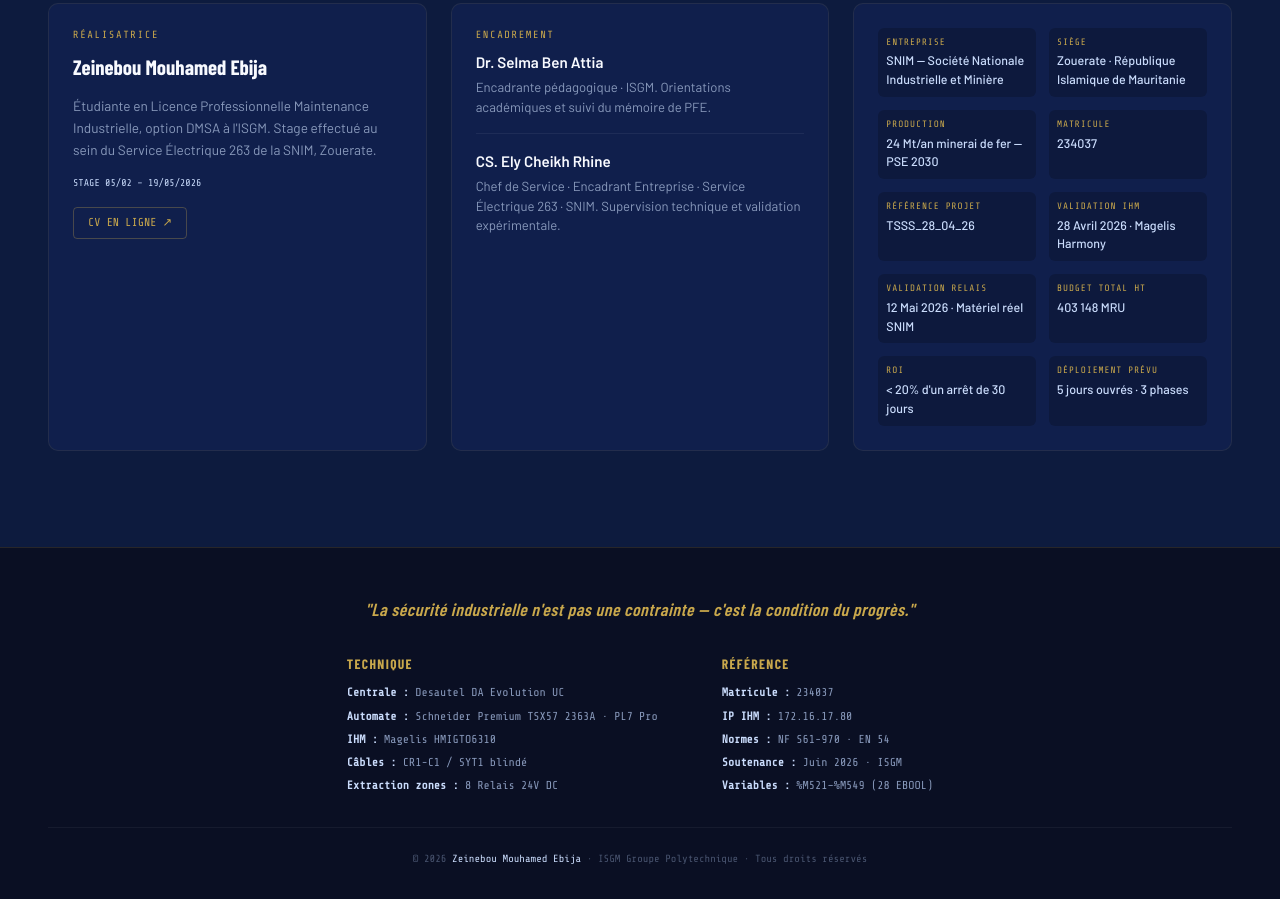
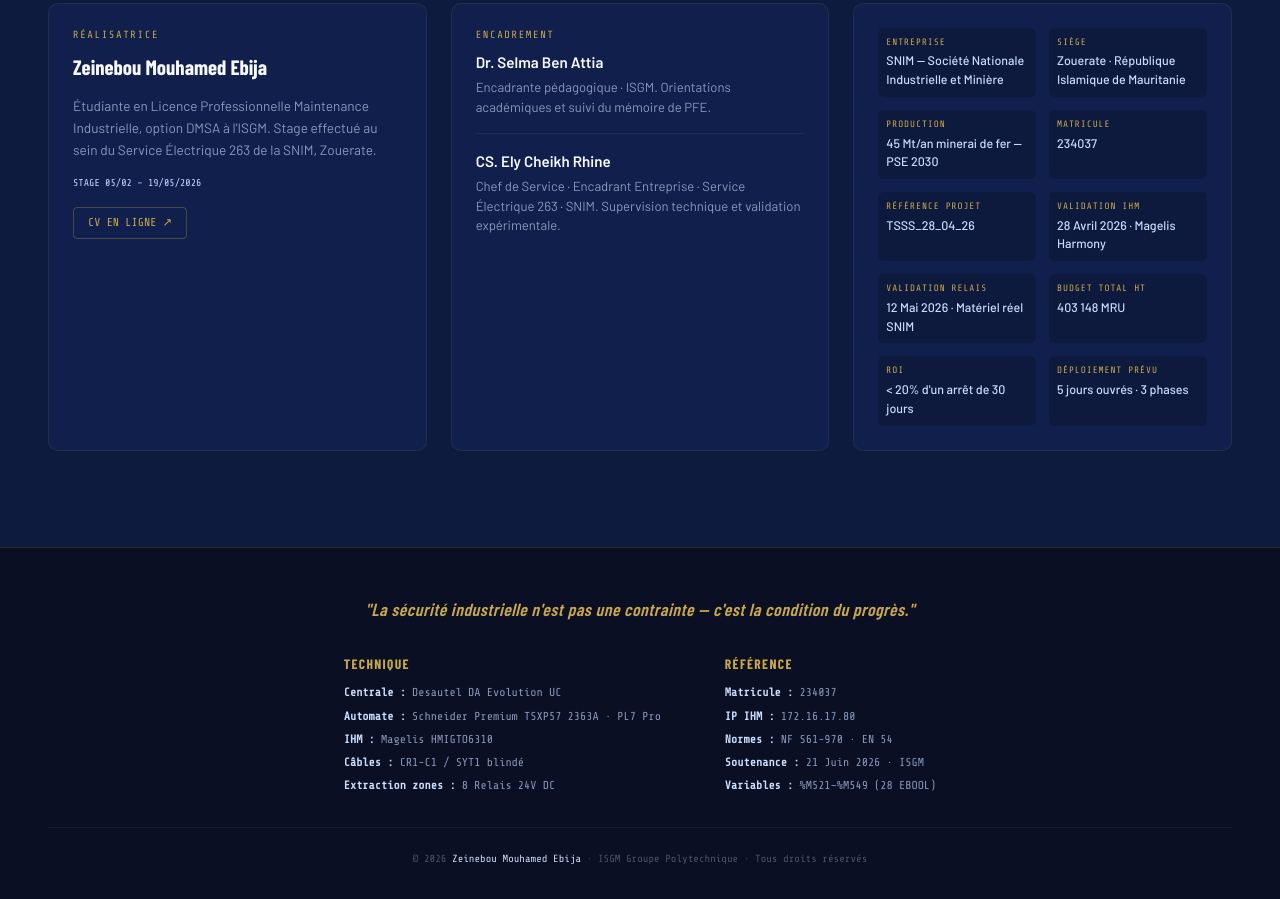
Before and after one commit to Zeynou37/SSI-TSSS-SNIM-37, a plain HTML site: page index.html in a window 1280 px wide. Shown: the part 5268-6167 px from the top of the page. Drawn offline with nearby package versions, Linux system fonts and the light colour scheme; a web font is replaced by a local one.

Commit message:
Update index.html

```diff
--- a/index.html
+++ b/index.html
@@ -396,7 +396,7 @@
       <div class="pcs-grid">
         <div class="pcs-item"><div class="pcs-label">ENTREPRISE</div><div class="pcs-val">SNIM — Société Nationale Industrielle et Minière</div></div>
         <div class="pcs-item"><div class="pcs-label">SIÈGE</div><div class="pcs-val">Zouerate · République Islamique de Mauritanie</div></div>
-        <div class="pcs-item"><div class="pcs-label">PRODUCTION</div><div class="pcs-val">24 Mt/an minerai de fer — PSE 2030</div></div>
+        <div class="pcs-item"><div class="pcs-label">PRODUCTION</div><div class="pcs-val">45 Mt/an minerai de fer — PSE 2030</div></div>
         <div class="pcs-item"><div class="pcs-label">MATRICULE</div><div class="pcs-val">234037</div></div>
         <div class="pcs-item"><div class="pcs-label">RÉFÉRENCE PROJET</div><div class="pcs-val">TSSS_28_04_26</div></div>
         <div class="pcs-item"><div class="pcs-label">VALIDATION IHM</div><div class="pcs-val">28 Avril 2026 · Magelis Harmony</div></div>
@@ -416,7 +416,7 @@
     <div class="footer-col">
       <div class="fc-title">Technique</div>
       <div class="fc-item"><strong>Centrale :</strong> Desautel DA Evolution UC</div>
-      <div class="fc-item"><strong>Automate :</strong> Schneider Premium TSX57 2363A · PL7 Pro</div>
+      <div class="fc-item"><strong>Automate :</strong> Schneider Premium TSXP57 2363A · PL7 Pro</div>
       <div class="fc-item"><strong>IHM :</strong> Magelis HMIGTO6310</div>
       <div class="fc-item"><strong>Câbles :</strong> CR1-C1 / SYT1 blindé</div>
       <div class="fc-item"><strong>Extraction zones :</strong> 8 Relais 24V DC</div>
@@ -426,7 +426,7 @@
       <div class="fc-item"><strong>Matricule :</strong> 234037</div>
       <div class="fc-item"><strong>IP IHM :</strong> 172.16.17.80</div>
       <div class="fc-item"><strong>Normes :</strong> NF S61-970 · EN 54</div>
-      <div class="fc-item"><strong>Soutenance :</strong> Juin 2026 · ISGM</div>
+      <div class="fc-item"><strong>Soutenance :</strong> 21 Juin 2026 · ISGM</div>
       <div class="fc-item"><strong>Variables :</strong> %M521–%M549 (28 EBOOL)</div>
     </div>
   </div>
```
